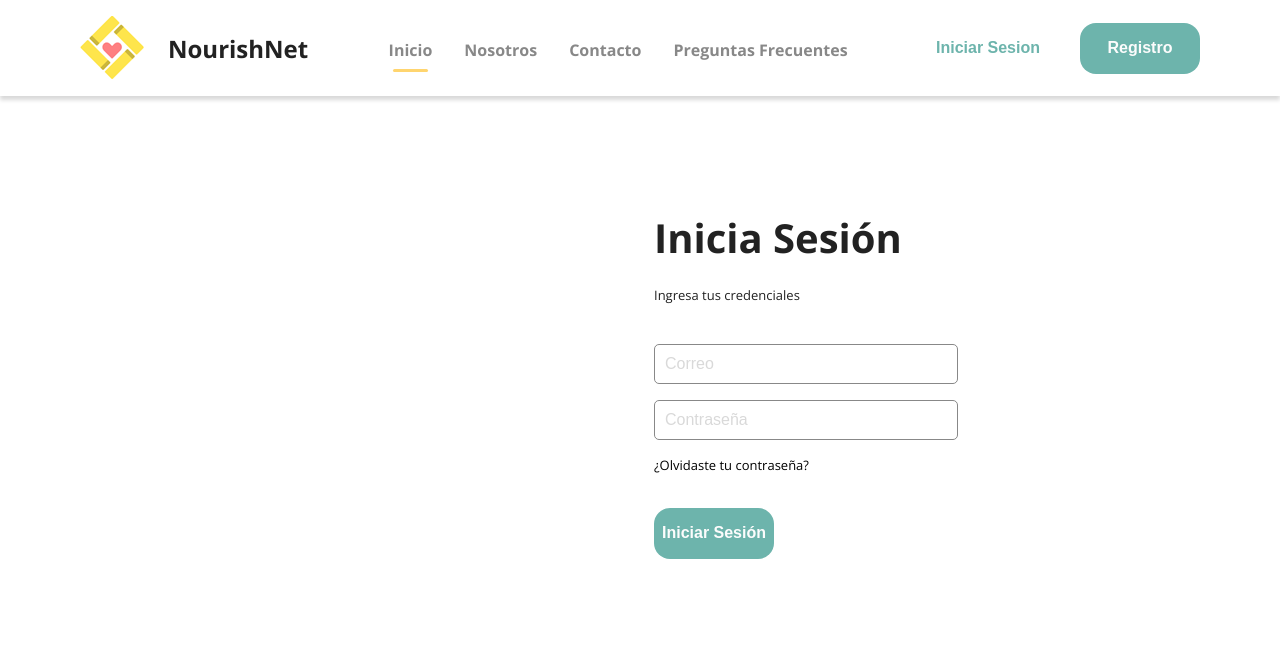
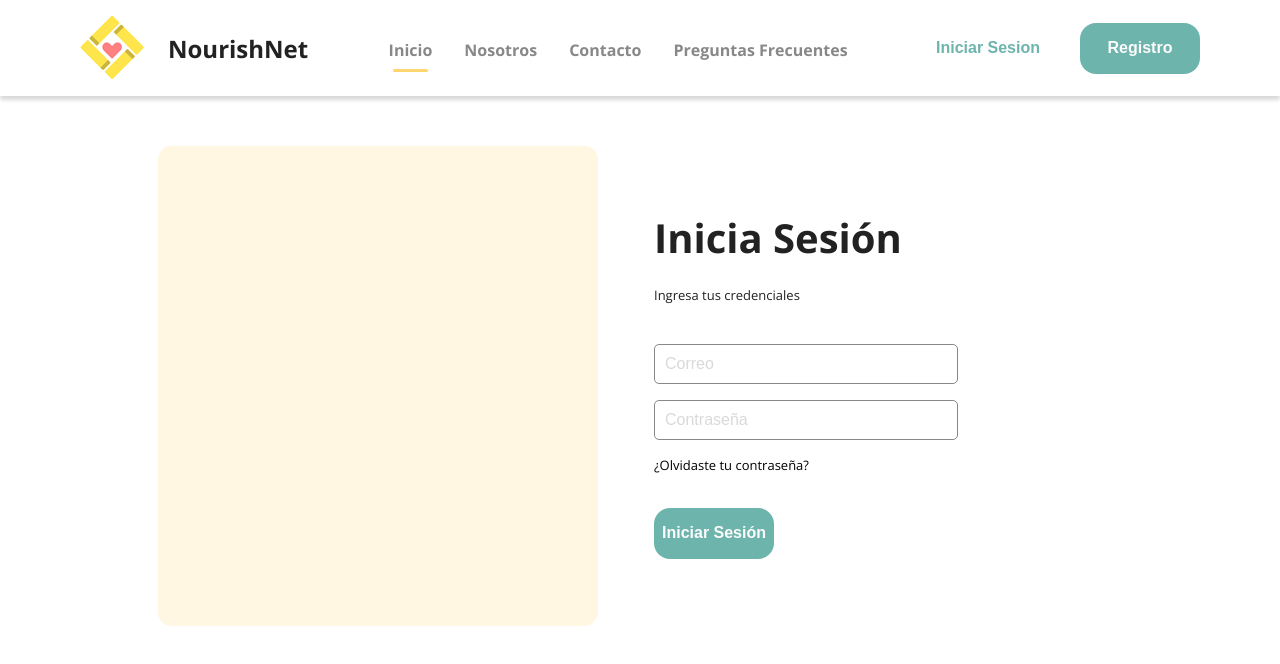
Before and after one commit to amh0/nourish-net, a React (Create React App) app in the folder frontend/: page /login in a window 1280 px wide. Shown: the top 664 px of the page. Built offline with nearby package versions, Linux system fonts and the light colour scheme.

Commit message:
formulario de registro de usuario

```diff
--- a/frontend/src/components/login-form/LoginForm.jsx
+++ b/frontend/src/components/login-form/LoginForm.jsx
@@ -1,5 +1,4 @@
 import React, { useState } from "react";
-import "./LoginForm.css";
 
 const LoginForm = () => {
   const [email, setEmail] = useState("");
--- a/frontend/src/components/signup-form/SignupForm.css
+++ b/frontend/src/components/signup-form/SignupForm.css
@@ -8,7 +8,7 @@
 .rectangle-container {
   width: 440px;
   height: 480px;
-  background-color: var(--primary_light);
+  background-color: var(--primarylight);
   border-radius: 3%;
   margin-right: 56px;
 }
```
